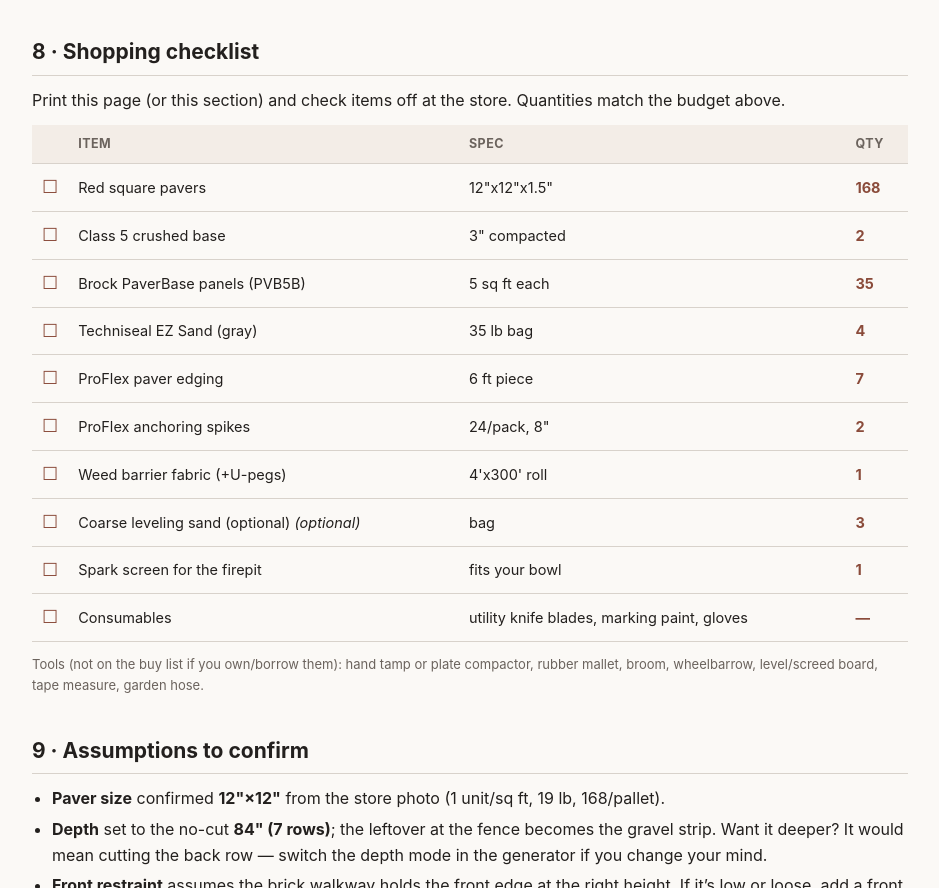
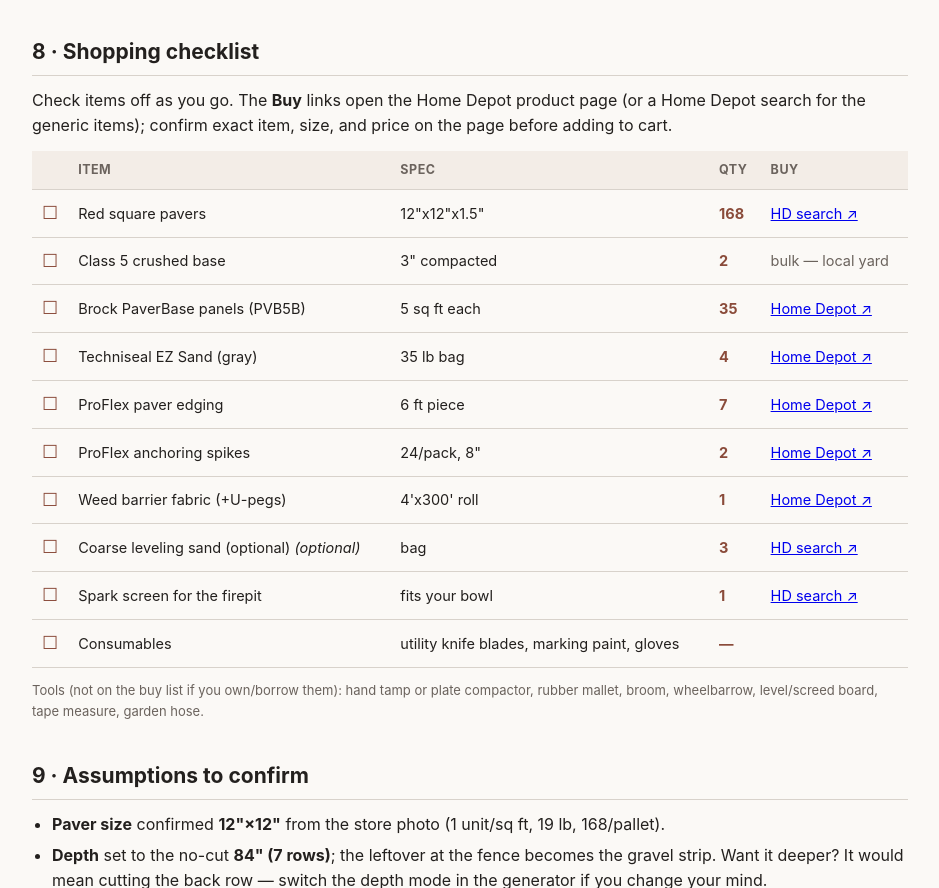
Before and after one commit to alwaysrun7/firepit-patio-plan, a plain HTML site: page index.html in a window 1280 px wide. Shown: the part 5959-6847 px from the top of the page, without its empty margins (170-1109 px from the left). Drawn offline with Linux system fonts and the light colour scheme.

Commit message:
Add Home Depot buy links to shopping checklist
Co-Authored-By: Claude Opus 4.8 <noreply@anthropic.com>

```diff
--- a/index.html
+++ b/index.html
@@ -261,20 +261,22 @@ The <b>pavers</b> are $1.87 each and sold by the 168-unit pallet &mdash; this la
 </div>
 
 <h2>8 &middot; Shopping checklist</h2>
-<p>Print this page (or this section) and check items off at the store. Quantities match the budget above.</p>
+<p>Check items off as you go. The <b>Buy</b> links open the Home Depot product page (or a Home Depot search for the
+generic items); confirm exact item, size, and price on the page before adding to cart.</p>
 <table>
-  <thead><tr><th></th><th>Item</th><th>Spec</th><th>Qty</th></tr></thead>
+  <thead><tr><th></th><th>Item</th><th>Spec</th><th>Qty</th><th>Buy</th></tr></thead>
   <tbody>
-    <tr><td class="chk">&#9744;</td><td>Red square pavers</td><td>12"x12"x1.5"</td><td class="qty">168</td></tr>
-    <tr><td class="chk">&#9744;</td><td>Class 5 crushed base</td><td>3" compacted</td><td class="qty">2</td></tr>
-    <tr><td class="chk">&#9744;</td><td>Brock PaverBase panels (PVB5B)</td><td>5 sq ft each</td><td class="qty">35</td></tr>
-    <tr><td class="chk">&#9744;</td><td>Techniseal EZ Sand (gray)</td><td>35 lb bag</td><td class="qty">4</td></tr>
-    <tr><td class="chk">&#9744;</td><td>ProFlex paver edging</td><td>6 ft piece</td><td class="qty">7</td></tr>
-    <tr><td class="chk">&#9744;</td><td>ProFlex anchoring spikes</td><td>24/pack, 8"</td><td class="qty">2</td></tr>
-    <tr><td class="chk">&#9744;</td><td>Weed barrier fabric (+U-pegs)</td><td>4'x300' roll</td><td class="qty">1</td></tr>
-    <tr><td class="chk">&#9744;</td><td>Coarse leveling sand (optional) <em>(optional)</em></td><td>bag</td><td class="qty">3</td></tr>
-    <tr><td class="chk">&#9744;</td><td>Spark screen for the firepit</td><td>fits your bowl</td><td class="qty">1</td></tr>
-    <tr><td class="chk">&#9744;</td><td>Consumables</td><td>utility knife blades, marking paint, gloves</td><td class="qty">&mdash;</td></tr>
+    <tr><td class="chk">&#9744;</td><td>Red square pavers</td><td>12"x12"x1.5"</td><td class="qty">168</td><td><a href="https://www.homedepot.com/s/12%20in%20red%20concrete%20patio%20paver" target="_blank" rel="noopener">HD search &#8599;</a></td></tr>
+    <tr><td class="chk">&#9744;</td><td>Class 5 crushed base</td><td>3" compacted</td><td class="qty">2</td><td><span style="color:var(--muted)">bulk &mdash; local yard</span></td></tr>
+    <tr><td class="chk">&#9744;</td><td>Brock PaverBase panels (PVB5B)</td><td>5 sq ft each</td><td class="qty">35</td><td><a href="https://www.homedepot.com/p/PAVERBASE-20-04-in-x-36-in-Black-Brock-Paver-Base-Panel-PVB5B/205663180" target="_blank" rel="noopener">Home&nbsp;Depot &#8599;</a></td></tr>
+    <tr><td class="chk">&#9744;</td><td>Techniseal EZ Sand (gray)</td><td>35 lb bag</td><td class="qty">4</td><td><a href="https://www.homedepot.com/p/Techniseal-EZ-Sand-35-lbs-Gray-Paver-Joint-Sand-141000099/313806733" target="_blank" rel="noopener">Home&nbsp;Depot &#8599;</a></td></tr>
+    <tr><td class="chk">&#9744;</td><td>ProFlex paver edging</td><td>6 ft piece</td><td class="qty">7</td><td><a href="https://www.homedepot.com/p/ProFlex-6-ft-Paver-Edging-in-Black-1260-HD/203706944" target="_blank" rel="noopener">Home&nbsp;Depot &#8599;</a></td></tr>
+    <tr><td class="chk">&#9744;</td><td>ProFlex anchoring spikes</td><td>24/pack, 8"</td><td class="qty">2</td><td><a href="https://www.homedepot.com/p/ProFlex-8-in-Nylon-Spiral-Landscape-Anchoring-Spikes-24-Per-Pack-1989N-24C/205966606" target="_blank" rel="noopener">Home&nbsp;Depot &#8599;</a></td></tr>
+    <tr><td class="chk">&#9744;</td><td>Weed barrier fabric (+U-pegs)</td><td>4'x300' roll</td><td class="qty">1</td><td><a href="https://www.homedepot.com/p/4-ft-x-300-ft-Weed-Barrier-Landscape-Fabric-with-U-Shaped-Securing-Pegs-Heavy-Duty-Block-Gardening-Mat-Weed-Control-2-LF-04300H50/324856865" target="_blank" rel="noopener">Home&nbsp;Depot &#8599;</a></td></tr>
+    <tr><td class="chk">&#9744;</td><td>Coarse leveling sand (optional) <em>(optional)</em></td><td>bag</td><td class="qty">3</td><td><a href="https://www.homedepot.com/s/paver%20leveling%20sand" target="_blank" rel="noopener">HD search &#8599;</a></td></tr>
+    <tr><td class="chk">&#9744;</td><td>Spark screen for the firepit</td><td>fits your bowl</td><td class="qty">1</td>
+      <td><a href="https://www.homedepot.com/s/fire%20pit%20spark%20screen" target="_blank" rel="noopener">HD search &#8599;</a></td></tr>
+    <tr><td class="chk">&#9744;</td><td>Consumables</td><td>utility knife blades, marking paint, gloves</td><td class="qty">&mdash;</td><td></td></tr>
   </tbody>
 </table>
 <p style="font-size:13px;color:var(--muted)">Tools (not on the buy list if you own/borrow them): hand tamp or plate
```
